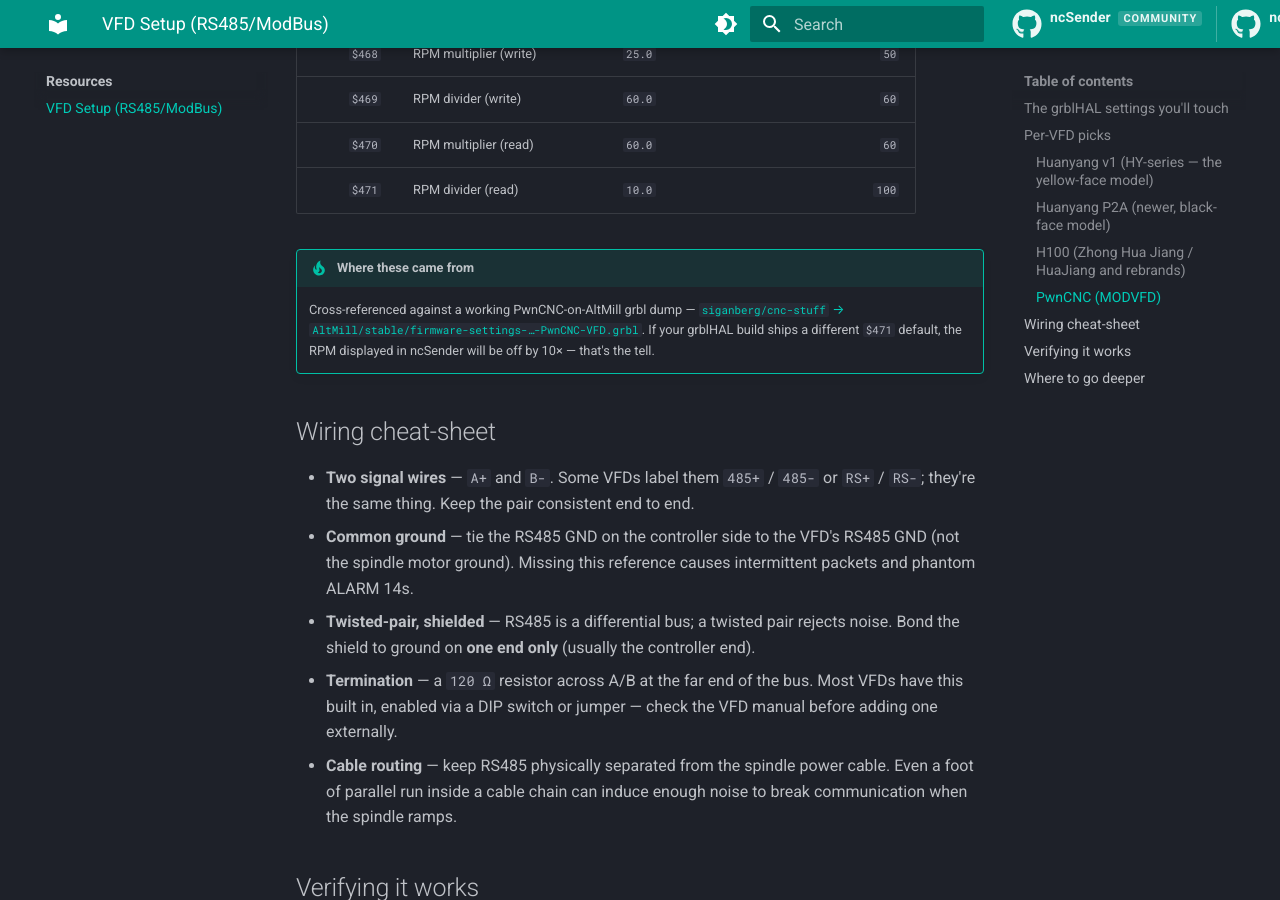
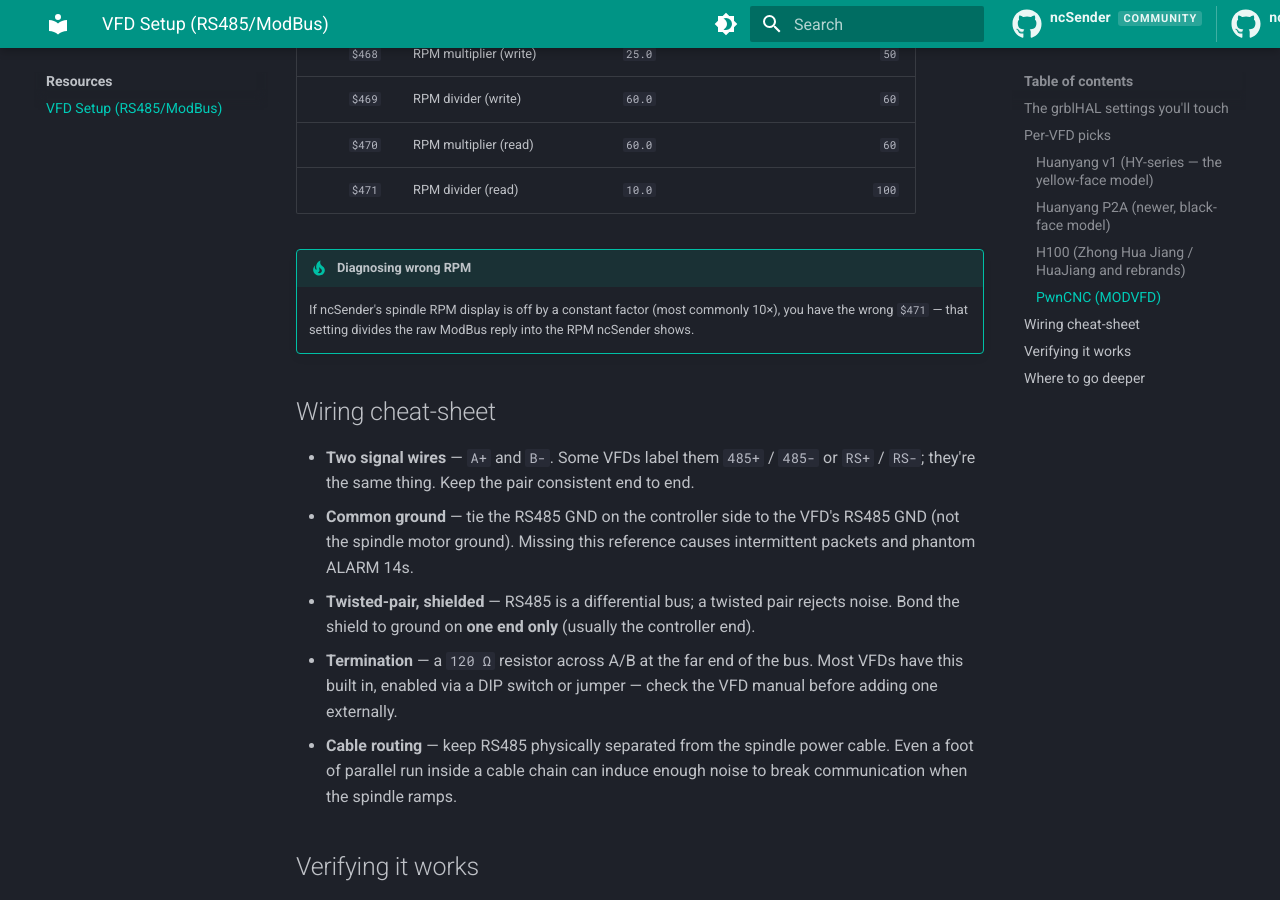
Before and after one commit to siganberg/ncSender.manual, an MkDocs documentation site: the page built from docs/resources/vfd-setup.md, in a window 1280 px wide and 900 px high, scrolled down 4112 px. Built offline with MkDocs 1.6.1 and Material for MkDocs 9.7.7, drawn with Linux system fonts in a browser that asks for light colours; comment, search, counter and statistics services are not loaded.

Commit message:
docs: drop private cnc-stuff reference from VFD Setup
Remove the 'Where these came from' admonition that linked to the
siganberg/cnc-stuff repo. Replace with a self-contained diagnosis tip
so the useful hint (wrong $471 = RPM off by a constant factor) is
preserved without exposing the private reference.

```diff
--- a/docs/resources/vfd-setup.md
+++ b/docs/resources/vfd-setup.md
@@ -129,11 +129,10 @@ common "spindle spins but ncSender shows wrong RPM / won't stop" complaint.
 | `$470` | RPM multiplier (read) | `60.0` | `60` |
 | `$471` | RPM divider (read) | `10.0` | `100` |
 
-!!! tip "Where these came from"
-    Cross-referenced against a working PwnCNC-on-AltMill grbl dump —
-    [`siganberg/cnc-stuff` → `AltMill/stable/firmware-settings-…-PwnCNC-VFD.grbl`](https://github.com/siganberg/cnc-stuff/blob/main/AltMill/stable/firmware-settings-2025-12-04.-PwnCNC-VFD.grbl).
-    If your grblHAL build ships a different `$471` default, the RPM
-    displayed in ncSender will be off by 10× — that's the tell.
+!!! tip "Diagnosing wrong RPM"
+    If ncSender's spindle RPM display is off by a constant factor (most
+    commonly 10×), you have the wrong `$471` — that setting divides the
+    raw ModBus reply into the RPM ncSender shows.
 
 ## Wiring cheat-sheet
 
```
